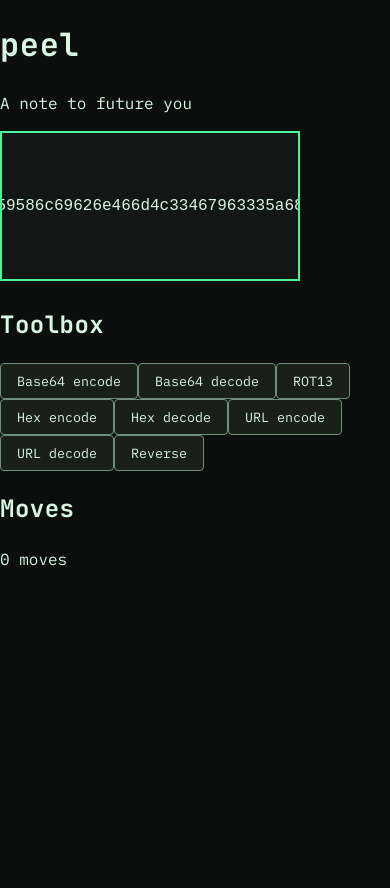
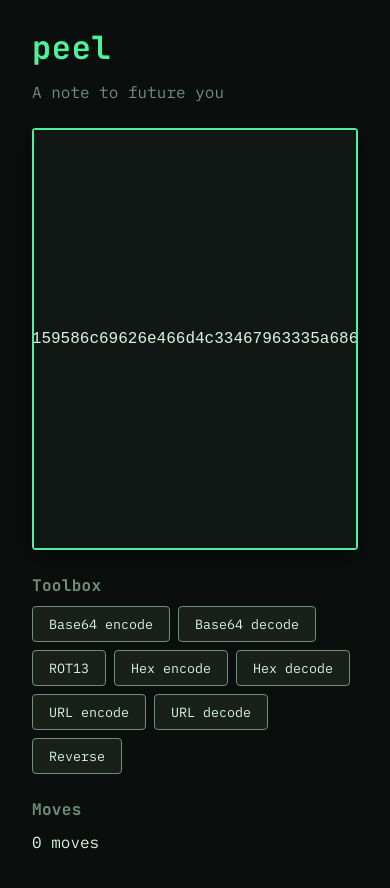
Before and after one commit to ctkrug/peel, a website built with Vite: page index.html in a window 390 px wide. Before the commit the page ends 844 px from the top, so only its background shows below. Built offline with nearby package versions, Linux system fonts and the light colour scheme.

Commit message:
style: add header, board, and sidebar layout
Two-column layout above 768px per DESIGN.md's layout intent; single
column on phone with the board on top.

```diff
--- a/src/style.css
+++ b/src/style.css
@@ -74,3 +74,66 @@ button:disabled {
   opacity: 0.5;
   cursor: not-allowed;
 }
+
+.app-header {
+  padding: var(--space-3) var(--space-4) 0;
+}
+
+.wordmark {
+  margin: 0;
+  font-size: 32px;
+  color: var(--accent);
+}
+
+.tagline {
+  margin: var(--space-1) 0 0;
+  color: var(--text-muted);
+}
+
+.layout {
+  display: grid;
+  grid-template-columns: 1fr;
+  gap: var(--space-3);
+  padding: var(--space-3) var(--space-4) var(--space-6);
+}
+
+.board {
+  width: 100%;
+  height: 50vh;
+  background: var(--surface-1);
+  border-radius: var(--radius);
+  box-shadow: inset 0 1px 0 rgba(255, 255, 255, 0.04), 0 8px 24px rgba(0, 0, 0, 0.5);
+}
+
+.sidebar {
+  display: flex;
+  flex-direction: column;
+  gap: var(--space-3);
+}
+
+.sidebar h2 {
+  font-size: 16px;
+  margin: 0 0 var(--space-1);
+  color: var(--text-muted);
+}
+
+.toolbox {
+  display: flex;
+  flex-wrap: wrap;
+  gap: var(--space-1);
+}
+
+.move-count {
+  margin: 0;
+}
+
+@media (min-width: 768px) {
+  .layout {
+    grid-template-columns: 65% 1fr;
+    align-items: start;
+  }
+
+  .board {
+    height: 60vh;
+  }
+}
```
